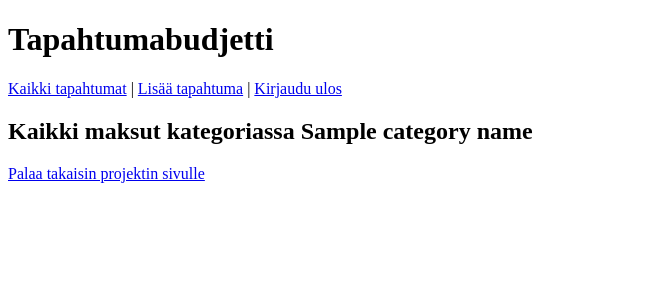
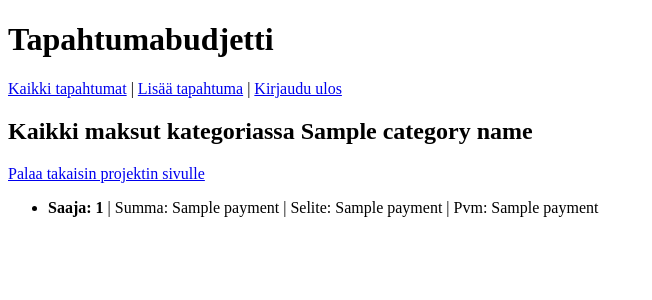
Before and after one commit to sallasal/Tapahtumabudjetti, a Flask app: template templates/categorypayments.html in a window 1280 px wide. Shown: the top 300 px of the page, without its empty margins (0-652 px from the left). Run offline with Flask 2, Linux system fonts and the light colour scheme; the visitor is signed in with stand-in values (Sample User, id 1); the template is opened without the code that fills it: most values are stand-ins (such as "Sample title", 1, 10 or a date in 2020).

Commit message:
Add basic payment info to category list

```diff
--- a/categories.py
+++ b/categories.py
@@ -13,7 +13,7 @@ def list_categories(project_id):
     return category_list
 
 def payments_in_category(category_id):
-    sql = "SELECT c.name,p.recipient,p.message,p.total,p.date FROM payments p, categories c, paymentcategory q WHERE q.payment_id=p.id AND q.category_id=c.id"
+    sql = "SELECT p.recipient,p.message,p.total,p.date FROM payments p, categories c, paymentcategory q WHERE q.payment_id=p.id AND q.category_id=c.id AND category_id=:category_id"
     result = db.session.execute(sql, {"category_id":category_id})
     payments_in_category = result.fetchall()
     return payments_in_category
--- a/templates/categorypayments.html
+++ b/templates/categorypayments.html
@@ -5,5 +5,9 @@
 
 <a href="/project/{{ project_id }}">Palaa takaisin projektin sivulle</a>
 
-
+<ul>
+  {% for payment in payments_in_category %}
+  <li><strong>Saaja: {{ payment[0] }} </strong>| Summa: {{ payment[2] }} | Selite: {{ payment[1] }} | Pvm: {{ payment[3] }} </li>
+  {% endfor %}
+</ul>
 {% endblock %}
```
